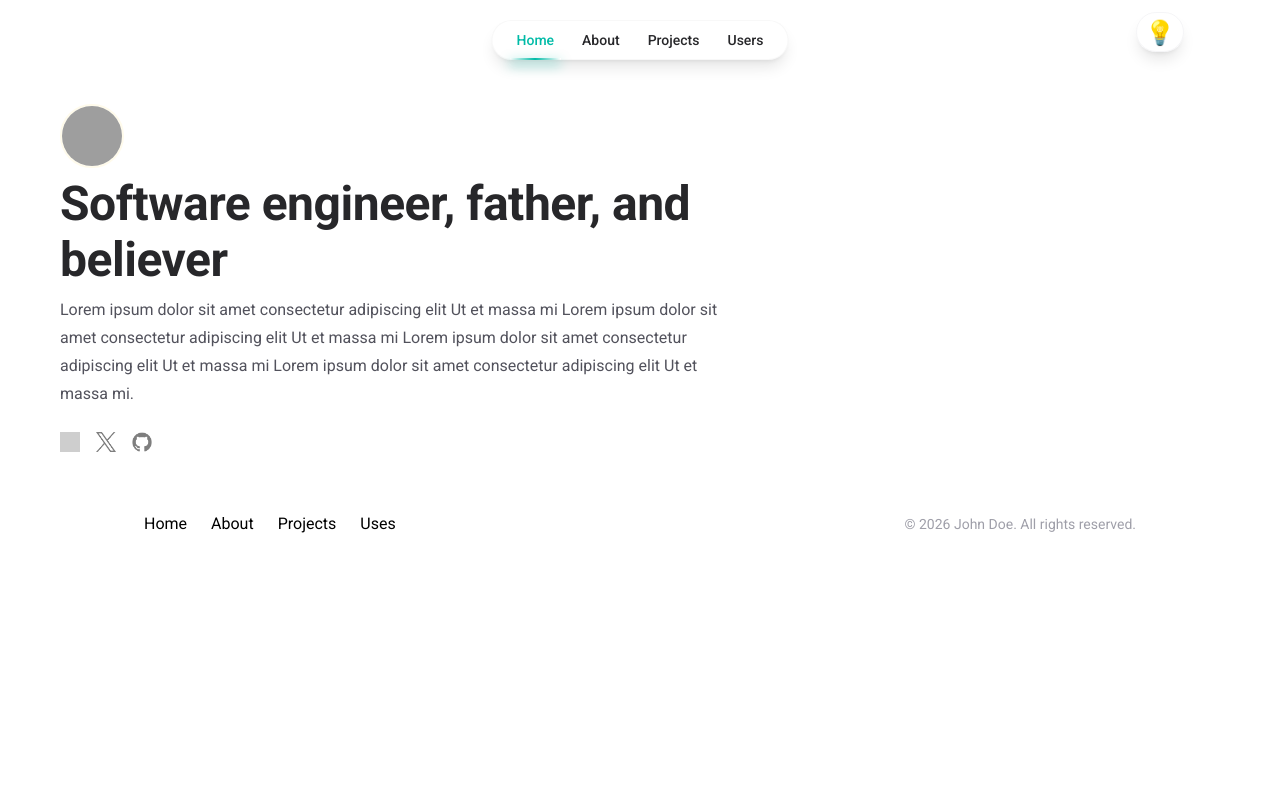
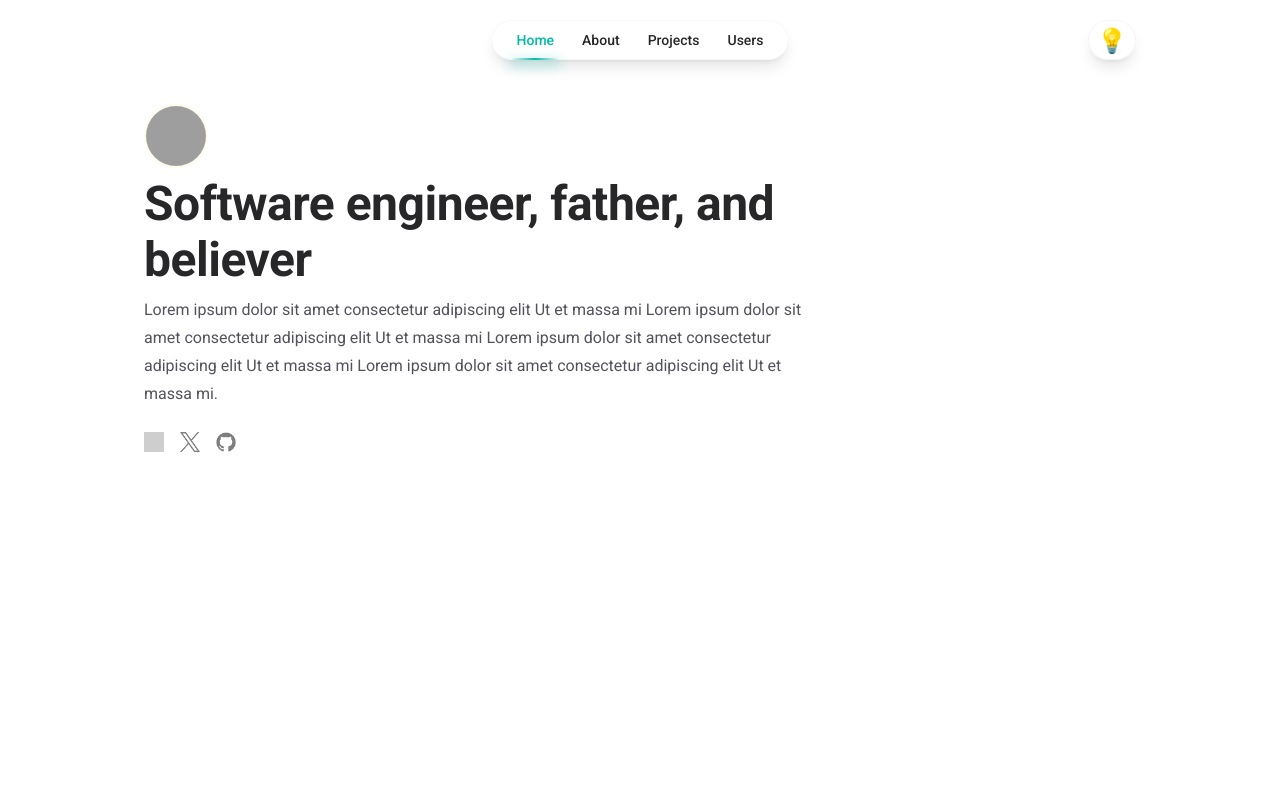
Before and after one commit to guilhermebpm/portifolio, a Next.js app: page / in a window 1280 px wide. Shown: the top 800 px of the page. Built offline with nearby package versions, Linux system fonts and the light colour scheme; grey boxes are pictures that could not be loaded.

Commit message:
Fixed padding and margin of the page body

```diff
--- a/src/app/globals.css
+++ b/src/app/globals.css
@@ -21,7 +21,7 @@
 @layer base {
 	.body {
 		padding: 0;
-		margin-left: 10px;
-		margin-right: 10px;
+		margin-left: 144px;
+		margin-right: 144px;
 	}
 }
--- a/src/app/layout.tsx
+++ b/src/app/layout.tsx
@@ -28,7 +28,7 @@ export default function RootLayout({
 			<body className={`${robotoSans.variable} font-sans antialiased`}>
 				<div className='mx-auto flex h-18 w-full flex-row items-center justify-between'>
 					{/* Left box */}
-					<div className='mb-2 ml-24 h-20'></div>
+					<div className='ml-36 mb-2 h-20 bg-amber-800'></div>
 
 					{/* Navigation bar */}
 					<div className='mb-2 flex flex-1 justify-center'>
@@ -36,14 +36,15 @@ export default function RootLayout({
 					</div>
 
 					{/* Light button */}
-					<div className='mr-24 mb-2 h-10 w-12 rounded-full border border-gray-400/10 bg-white-500/90 p-1 text-center text-2xl shadow-lg backdrop-blur-md'>
+					<div className='mr-36 mt-2 h-10 w-12 rounded-full border border-gray-400/10 bg-white-500/90 p-1 text-center text-2xl shadow-lg backdrop-blur-md'>
 						<button>💡</button>
 					</div>
 				</div>
 				{/* main contant */}
-				<main className='mt-3 ml-10 mr-10 bg-white p-5 text-[16px] font-roboto text-gray-300'>{children}</main>
-				<Footer />
+				<main className='mt-3 ml-10 mr-10 pb-150 bg-white p-5 text-[16px] font-roboto text-gray-300'>{children}</main>
+
 			</body>
+			<Footer />
 		</html>
 	);
 }
--- a/src/components/projectcard.tsx
+++ b/src/components/projectcard.tsx
@@ -1,6 +1,6 @@
 export default function ProjectCard() {
 	return (
-		<div className='max-w-2xl h-fit gap-6'>
+		<div className='ml-21 max-w-2xl h-fit gap-6'>
 			<img className='w-16 h-16 rounded-full border-amber-50 border-2 mb-2' src='/p.jpg' alt='Author' />
 			<h1 className='font-bold font-sans text-5xl text-zinc-800 text-left leading-[56px] tracking-[-0.01em] max-w-[672px]'>Software engineer, father, and believer</h1>
 			<p className='text-zinc-600 text-base font-normal font-sans mt-2 mb-6 text-left leading-7'>Lorem ipsum dolor sit amet consectetur adipiscing elit Ut et massa mi Lorem ipsum dolor sit amet consectetur adipiscing elit Ut et massa mi Lorem ipsum dolor sit amet consectetur adipiscing elit Ut et massa mi Lorem ipsum dolor sit amet consectetur adipiscing elit Ut et massa mi.</p>
```
